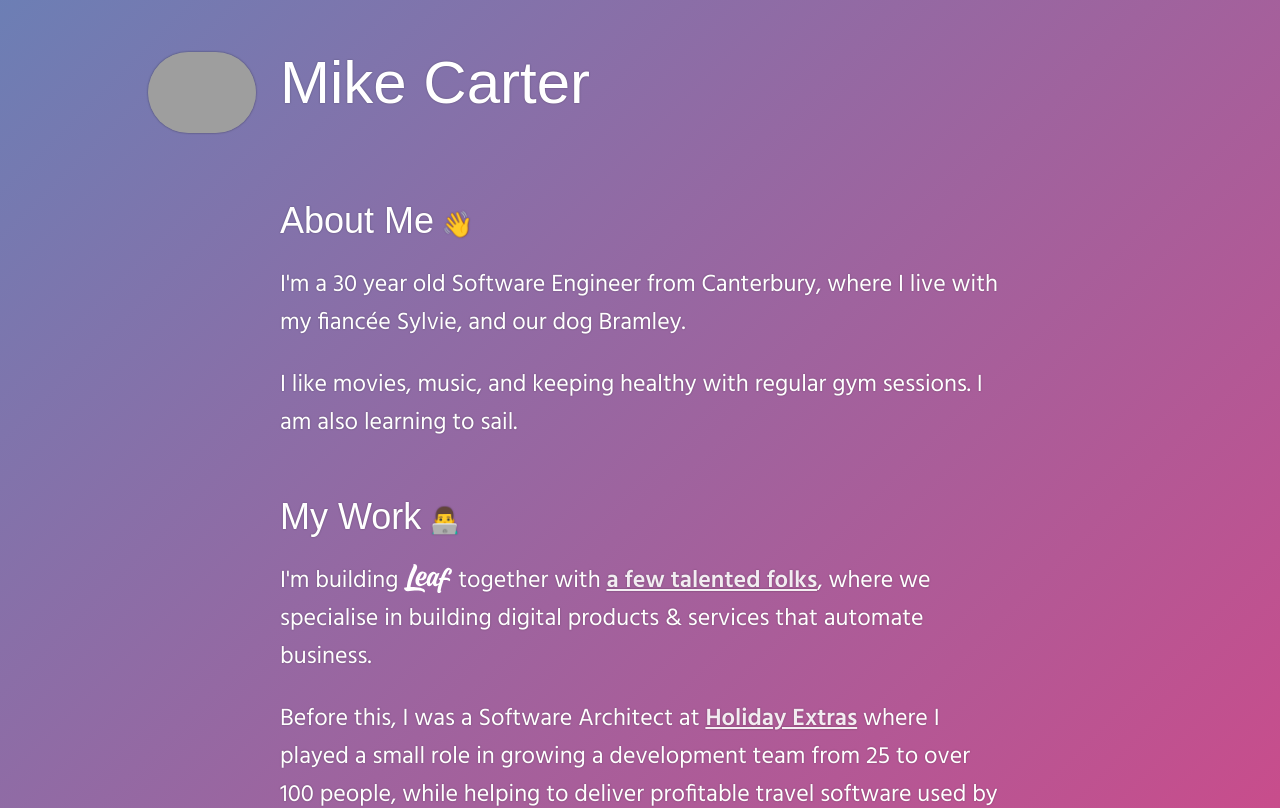
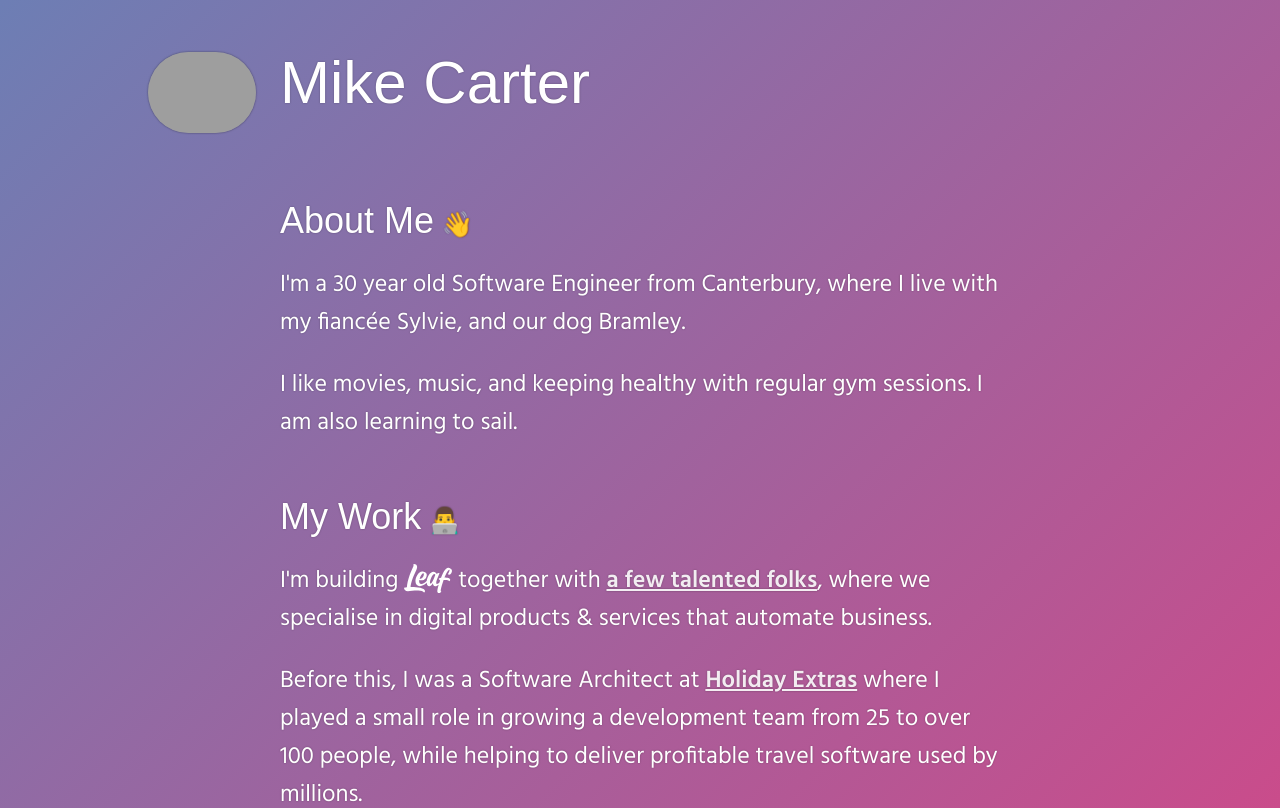
Before and after one commit to michaelcarter/website, a React (Create React App) app: page / in a window 1280 px wide. Shown: the top 808 px of the page. Built offline with nearby package versions, Linux system fonts and the light colour scheme; grey boxes are pictures that could not be loaded; a web font is replaced by a local one.

Commit message:
Adjust wording

```diff
--- a/src/App.js
+++ b/src/App.js
@@ -59,8 +59,8 @@ class App extends Component {
             >
               a few talented folks
             </a>
-            , where we specialise in building digital products &amp; services
-            that automate business.
+            , where we specialise in digital products &amp; services that
+            automate business.
           </p>
 
           <p>
```
